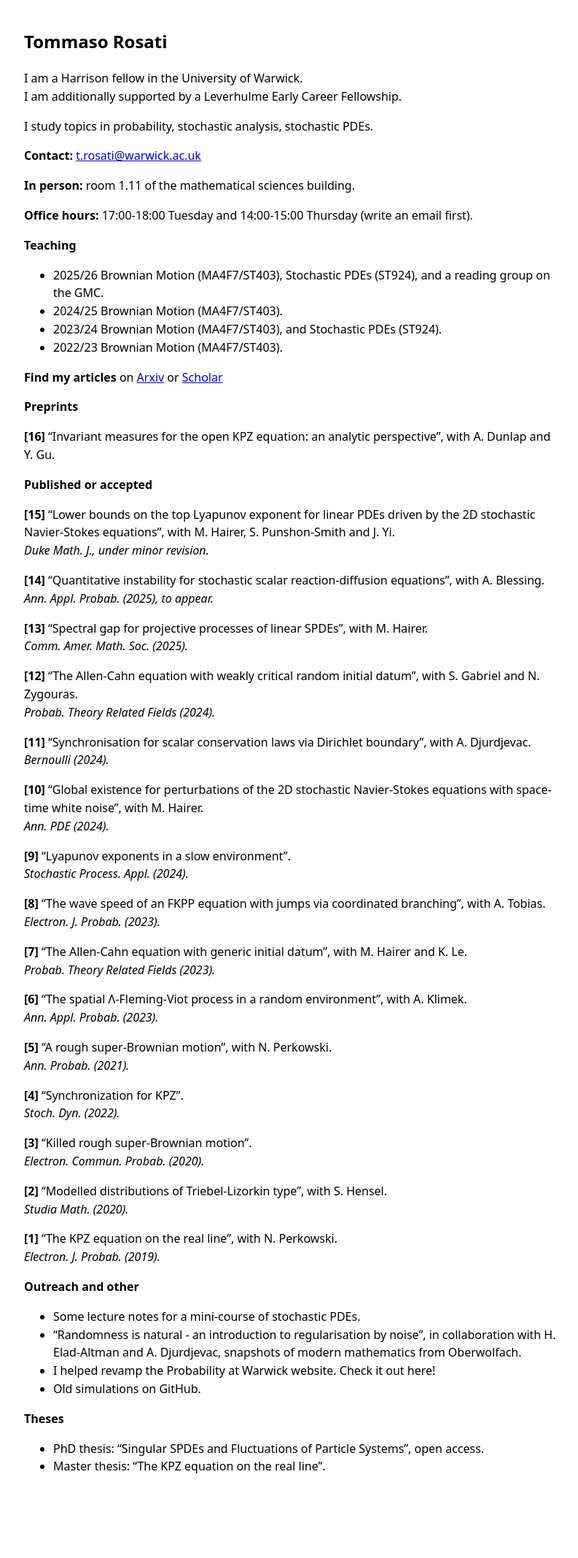
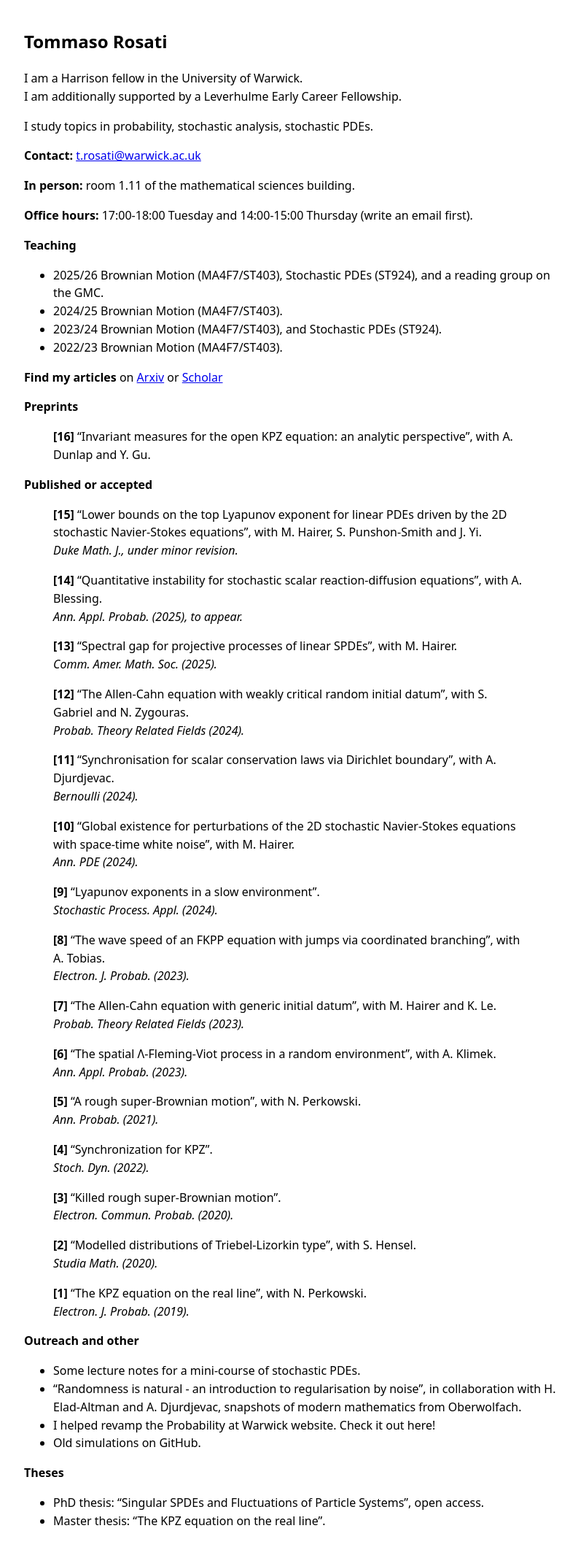
Before and after one commit to rosati-tom/rosati-tom.github.io, a Jekyll site: the page built from index.md, in a window 1280 px wide. Shown: the whole page at 73% size, without its empty margins (242-1035 px from the left). Built offline with Jekyll 4.4.1, drawn with Linux system fonts in a browser that asks for light colours; our own code applies the rules of GitHub Pages for plain Markdown files; before the commit the page ends 2060 px from its top, so only the background shows below that.

Commit message:
Add back indentation.

```diff
--- a/index.md
+++ b/index.md
@@ -28,41 +28,41 @@ I study topics in probability, stochastic analysis, stochastic PDEs.
 
 **Preprints**
 
-**[16]** "Invariant measures for the open KPZ equation: an analytic perspective", with A. Dunlap and Y. Gu.
+> **[16]** "Invariant measures for the open KPZ equation: an analytic perspective", with A. Dunlap and Y. Gu.
 
 **Published or accepted**
 
-**[15]** "Lower bounds on the top Lyapunov exponent for linear PDEs driven by
-the 2D stochastic Navier-Stokes equations", with M. Hairer,
-S. Punshon-Smith and J. Yi. <br> *Duke Math. J., under minor revision.*
+> **[15]** "Lower bounds on the top Lyapunov exponent for linear PDEs driven by
+> the 2D stochastic Navier-Stokes equations", with M. Hairer,
+> S. Punshon-Smith and J. Yi. <br> *Duke Math. J., under minor revision.*
 
-**[14]** "Quantitative instability for stochastic scalar reaction-diffusion equations", with A. Blessing. <br> *Ann. Appl. Probab. (2025), to appear.*
+> **[14]** "Quantitative instability for stochastic scalar reaction-diffusion equations", with A. Blessing. <br> *Ann. Appl. Probab. (2025), to appear.*
 
-**[13]** "Spectral gap for projective processes of linear SPDEs", with M. Hairer. <br> *Comm. Amer. Math. Soc. (2025).*
+> **[13]** "Spectral gap for projective processes of linear SPDEs", with M. Hairer. <br> *Comm. Amer. Math. Soc. (2025).*
 
-**[12]** "The Allen-Cahn equation with weakly critical random initial datum", with S. Gabriel and N. Zygouras. <br> *Probab. Theory Related Fields (2024).*
+> **[12]** "The Allen-Cahn equation with weakly critical random initial datum", with S. Gabriel and N. Zygouras. <br> *Probab. Theory Related Fields (2024).*
 
-**[11]** "Synchronisation for scalar conservation laws via Dirichlet boundary", with A. Djurdjevac.<br> *Bernoulli (2024).*
+> **[11]** "Synchronisation for scalar conservation laws via Dirichlet boundary", with A. Djurdjevac.<br> *Bernoulli (2024).*
 
-**[10]**  "Global existence for perturbations of the 2D stochastic Navier-Stokes equations with space-time white noise", with M. Hairer. <br> *Ann. PDE (2024).*
+> **[10]**  "Global existence for perturbations of the 2D stochastic Navier-Stokes equations with space-time white noise", with M. Hairer. <br> *Ann. PDE (2024).*
 
-**[9]** "Lyapunov exponents in a slow environment". <br> *Stochastic Process. Appl. (2024).*
+> **[9]** "Lyapunov exponents in a slow environment". <br> *Stochastic Process. Appl. (2024).*
 
-**[8]** "The wave speed of an FKPP equation with jumps via coordinated branching", with A. Tobias. <br> *Electron. J. Probab. (2023).*
+> **[8]** "The wave speed of an FKPP equation with jumps via coordinated branching", with A. Tobias. <br> *Electron. J. Probab. (2023).*
 
-**[7]** "The Allen-Cahn equation with generic initial datum", with M. Hairer and K. Le. <br> *Probab. Theory Related Fields (2023).*
+> **[7]** "The Allen-Cahn equation with generic initial datum", with M. Hairer and K. Le. <br> *Probab. Theory Related Fields (2023).*
 
-**[6]** "The spatial Λ-Fleming-Viot process in a random environment", with A. Klimek. <br> *Ann. Appl. Probab. (2023).*
+> **[6]** "The spatial Λ-Fleming-Viot process in a random environment", with A. Klimek. <br> *Ann. Appl. Probab. (2023).*
 
-**[5]** "A rough super-Brownian motion", with N. Perkowski. <br> *Ann. Probab. (2021).*
+> **[5]** "A rough super-Brownian motion", with N. Perkowski. <br> *Ann. Probab. (2021).*
 
-**[4]** "Synchronization for KPZ". <br> *Stoch. Dyn. (2022).*
+> **[4]** "Synchronization for KPZ". <br> *Stoch. Dyn. (2022).*
 
-**[3]** "Killed rough super-Brownian motion". <br> *Electron. Commun. Probab. (2020).*
+> **[3]** "Killed rough super-Brownian motion". <br> *Electron. Commun. Probab. (2020).*
 
-**[2]** "Modelled distributions of Triebel-Lizorkin type", with S. Hensel. <br> *Studia Math. (2020).*
+> **[2]** "Modelled distributions of Triebel-Lizorkin type", with S. Hensel. <br> *Studia Math. (2020).*
 
-**[1]** "The KPZ equation on the real line", with N. Perkowski. <br> *Electron. J. Probab. (2019).*
+> **[1]** "The KPZ equation on the real line", with N. Perkowski. <br> *Electron. J. Probab. (2019).*
 
 **Outreach and other**
 
```
